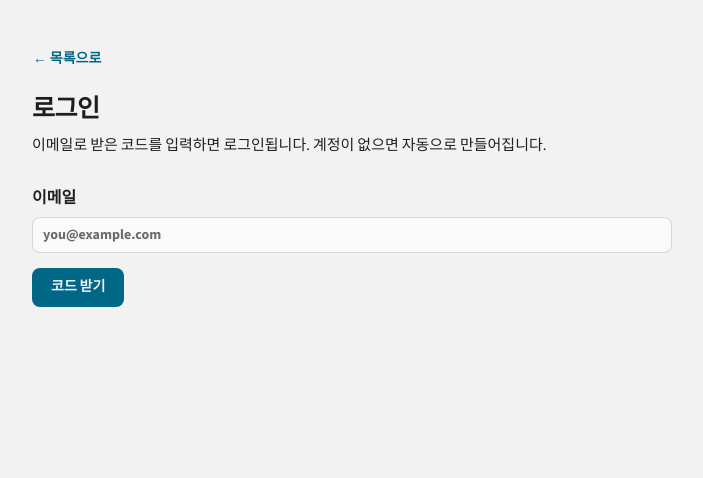
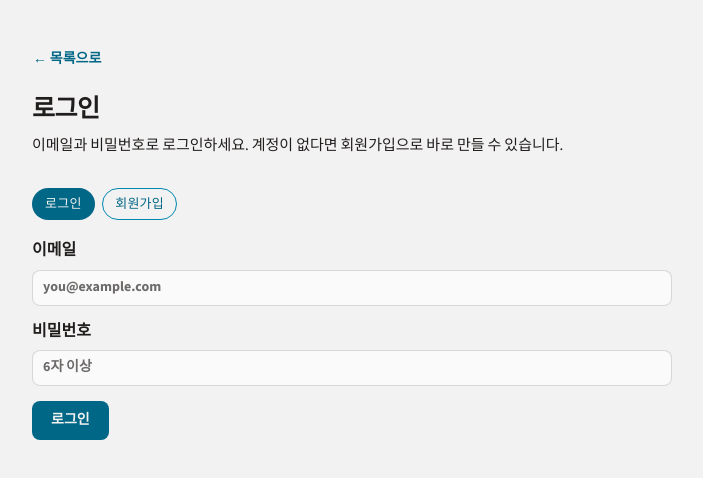
Before and after one commit to MumuKim0212/GongoDay, a Next.js app: page /login in a window 1280 px wide. Shown: the top 478 px of the page, without its empty margins (288-991 px from the left). Built offline with nearby package versions, Linux system fonts and the light colour scheme; no server answers.

Commit message:
로그인을 이메일 코드 방식에서 이메일+비밀번호 방식으로 바꿨다
코드를 받으러 메일 앱으로 나가야 하는 불편을 없앴다. 실사용자가 아직
없어 기존 방식과 병행하거나 마이그레이션할 필요 없이 바로 교체했다.

```diff
--- /dev/null
+++ b/src/app/auth/callback/route.ts
@@ -0,0 +1,27 @@
+import { NextResponse } from "next/server";
+
+import { log } from "@/lib/log";
+import { createClient } from "@/lib/supabase/server";
+
+/** 이메일 확인 링크(회원가입) 콜백. PKCE `code`를 세션으로 교환한다. */
+export async function GET(request: Request) {
+  const { searchParams, origin } = new URL(request.url);
+  const code = searchParams.get("code");
+  const next = searchParams.get("next");
+  const redirectTo = next && next.startsWith("/") ? next : "/profile";
+
+  if (code) {
+    const supabase = await createClient();
+    const { error } = await supabase.auth.exchangeCodeForSession(code);
+    if (!error) {
+      return NextResponse.redirect(`${origin}${redirectTo}`);
+    }
+    log.error("auth.callback_failed", { message: error.message });
+  } else {
+    log.warn("auth.callback_missing_code");
+  }
+
+  return NextResponse.redirect(
+    `${origin}/login?error=confirm_failed&redirect=${encodeURIComponent(redirectTo)}`,
+  );
+}
--- a/src/app/login/page.tsx
+++ b/src/app/login/page.tsx
@@ -1,7 +1,11 @@
 import { BackToList } from "@/components/BackToList";
-import { LoginForm } from "@/components/LoginForm";
+import { PasswordLoginForm } from "@/components/PasswordLoginForm";
 
 export const dynamic = "force-dynamic";
+
+const ERROR_MESSAGES: Record<string, string> = {
+  confirm_failed: "확인 링크가 올바르지 않거나 만료되었습니다. 다시 시도해 주세요.",
+};
 
 /**
  * 로그인 (PRD §9.5) — 조건 입력·판정 시점에 이 화면으로 온다.
@@ -10,10 +14,11 @@ export const dynamic = "force-dynamic";
 export default async function LoginPage({
   searchParams,
 }: {
-  searchParams: Promise<{ redirect?: string }>;
+  searchParams: Promise<{ redirect?: string; error?: string }>;
 }) {
-  const { redirect } = await searchParams;
+  const { redirect, error } = await searchParams;
   const redirectTo = redirect && redirect.startsWith("/") ? redirect : "/profile";
+  const errorMessage = error ? ERROR_MESSAGES[error] : undefined;
 
   return (
     <main className="max-w-read mx-auto w-full px-4 py-8">
@@ -22,11 +27,13 @@ export default async function LoginPage({
       <header className="mt-3">
         <h1 className="text-title">로그인</h1>
         <p className="text-body mt-2">
-          이메일로 받은 코드를 입력하면 로그인됩니다. 계정이 없으면 자동으로 만들어집니다.
+          이메일과 비밀번호로 로그인하세요. 계정이 없다면 회원가입으로 바로 만들 수 있습니다.
         </p>
       </header>
 
-      <LoginForm redirectTo={redirectTo} />
+      {errorMessage ? <p className="text-small text-danger mt-3">{errorMessage}</p> : null}
+
+      <PasswordLoginForm redirectTo={redirectTo} />
     </main>
   );
 }
--- a/src/components/LoginForm.tsx
+++ /dev/null
@@ -1,105 +0,0 @@
-"use client";
-
-import { useActionState, useEffect, useState } from "react";
-import { useRouter } from "next/navigation";
-
-import { sendLoginCode, verifyLoginCode, type SendState, type VerifyState } from "@/app/login/actions";
-
-/**
- * 이메일 OTP 2단계 폼: 이메일 → 코드 발송 → 코드 입력 → 검증.
- *
- * `key`로 감싼 이유는 "이메일 다시 입력"이다 — `useActionState`는 외부에서 리셋할 방법이
- * 없으므로, 처음부터 다시 시작하려면 내부 컴포넌트를 통째로 리마운트해야 이전 `sendState`가
- * 새 시도에 남지 않는다.
- */
-export function LoginForm({ redirectTo }: { redirectTo: string }) {
-  const [attempt, setAttempt] = useState(0);
-  return <LoginFormInner key={attempt} redirectTo={redirectTo} onRestart={() => setAttempt((n) => n + 1)} />;
-}
-
-function LoginFormInner({
-  redirectTo,
-  onRestart,
-}: {
-  redirectTo: string;
-  onRestart: () => void;
-}) {
-  const router = useRouter();
-  const [sendState, sendAction, sending] = useActionState<SendState, FormData>(sendLoginCode, null);
-  const [verifyState, verifyAction, verifying] = useActionState<VerifyState, FormData>(
-    verifyLoginCode,
-    null,
-  );
-  const [email, setEmail] = useState("");
-  const codeSent = sendState?.ok === true;
-
-  useEffect(() => {
-    if (verifyState?.ok === true) {
-      router.push(redirectTo);
-      router.refresh();
-    }
-  }, [verifyState, router, redirectTo]);
-
-  if (!codeSent) {
-    return (
-      <form action={sendAction} className="mt-6 space-y-3">
-        <label className="text-sub block">
-          이메일
-          <input
-            type="email"
-            name="email"
-            required
-            value={email}
-            onChange={(e) => setEmail(e.target.value)}
-            className="input mt-2 w-full"
-            placeholder="you@example.com"
-          />
-        </label>
-        <button type="submit" disabled={sending} className="btn btn-primary">
-          {sending ? "보내는 중…" : "코드 받기"}
-        </button>
-        <p aria-live="polite" className={`text-small ${sendState?.ok === false ? "text-danger" : "text-muted"}`}>
-          {sendState?.ok === false ? sendState.message : ""}
-        </p>
-      </form>
-    );
-  }
-
-  // 검증에 성공하면 리다이렉트가 끝날 때까지 폼을 감춘다 — 그사이 '로그인'을 다시 누르면
-  // 이미 쓴 코드로 verifyOtp가 재호출되어 애먼 실패 메시지가 뜬다.
-  if (verifyState?.ok === true) {
-    return <p className="text-small text-muted mt-6">로그인되었습니다. 이동하는 중…</p>;
-  }
-
-  return (
-    <form action={verifyAction} className="mt-6 space-y-3">
-      <input type="hidden" name="email" value={email} />
-      <p className="text-small text-muted">
-        <strong className="text-[var(--ink)]">{email}</strong>로 코드를 보냈습니다.
-      </p>
-      <label className="text-sub block">
-        인증 코드
-        <input
-          type="text"
-          name="token"
-          required
-          inputMode="numeric"
-          autoComplete="one-time-code"
-          className="input mt-2 w-full"
-          placeholder="6자리 코드"
-        />
-      </label>
-      <div className="flex flex-wrap items-center gap-3">
-        <button type="submit" disabled={verifying} className="btn btn-primary">
-          {verifying ? "확인 중…" : "로그인"}
-        </button>
-        <button type="button" onClick={onRestart} className="btn btn-ghost">
-          이메일 다시 입력
-        </button>
-      </div>
-      <p aria-live="polite" className={`text-small ${verifyState?.ok === false ? "text-danger" : "text-muted"}`}>
-        {verifyState?.ok === false ? verifyState.message : ""}
-      </p>
-    </form>
-  );
-}
--- /dev/null
+++ b/src/components/PasswordLoginForm.tsx
@@ -0,0 +1,91 @@
+"use client";
+
+import { useActionState, useEffect, useState } from "react";
+import { useRouter } from "next/navigation";
+
+import {
+  signInWithEmailPassword,
+  signUpWithEmailPassword,
+  type PasswordState,
+} from "@/app/login/actions";
+
+/** 이메일+비밀번호 로그인/회원가입 폼. 상단 토글로 모드를 바꾼다. */
+export function PasswordLoginForm({ redirectTo }: { redirectTo: string }) {
+  const router = useRouter();
+  const [mode, setMode] = useState<"signin" | "signup">("signin");
+  const [signInState, signInAction, signingIn] = useActionState<PasswordState, FormData>(
+    signInWithEmailPassword,
+    null,
+  );
+  const [signUpState, signUpAction, signingUp] = useActionState<PasswordState, FormData>(
+    signUpWithEmailPassword,
+    null,
+  );
+
+  const activeState = mode === "signin" ? signInState : signUpState;
+  const pending = mode === "signin" ? signingIn : signingUp;
+  const loggedIn = activeState?.ok === true && !activeState.needsConfirmation;
+
+  useEffect(() => {
+    if (loggedIn) {
+      router.push(redirectTo);
+      router.refresh();
+    }
+  }, [loggedIn, router, redirectTo]);
+
+  if (loggedIn) {
+    return <p className="text-small text-muted mt-6">로그인되었습니다. 이동하는 중…</p>;
+  }
+
+  return (
+    <div className="mt-6">
+      <div className="flex flex-wrap gap-1.5">
+        <button
+          type="button"
+          onClick={() => setMode("signin")}
+          aria-pressed={mode === "signin"}
+          className={`tag tag-btn transition-colors ${mode === "signin" ? "tag-solid" : "tag-outline"}`}
+        >
+          로그인
+        </button>
+        <button
+          type="button"
+          onClick={() => setMode("signup")}
+          aria-pressed={mode === "signup"}
+          className={`tag tag-btn transition-colors ${mode === "signup" ? "tag-solid" : "tag-outline"}`}
+        >
+          회원가입
+        </button>
+      </div>
+
+      <form action={mode === "signin" ? signInAction : signUpAction} className="mt-4 space-y-3">
+        <input type="hidden" name="redirectTo" value={redirectTo} />
+        <label className="text-sub block">
+          이메일
+          <input type="email" name="email" required className="input mt-2 w-full" placeholder="you@example.com" />
+        </label>
+        <label className="text-sub block">
+          비밀번호
+          <input
+            type="password"
+            name="password"
+            required
+            minLength={6}
+            autoComplete={mode === "signin" ? "current-password" : "new-password"}
+            className="input mt-2 w-full"
+            placeholder="6자 이상"
+          />
+        </label>
+        <button type="submit" disabled={pending} className="btn btn-primary">
+          {pending ? "처리 중…" : mode === "signin" ? "로그인" : "가입하기"}
+        </button>
+        <p
+          aria-live="polite"
+          className={`text-small ${activeState?.ok === false ? "text-danger" : "text-muted"}`}
+        >
+          {activeState ? activeState.message : ""}
+        </p>
+      </form>
+    </div>
+  );
+}
```
Also changed, not shown: src/app/login/actions.ts (+50 -23 lines).
